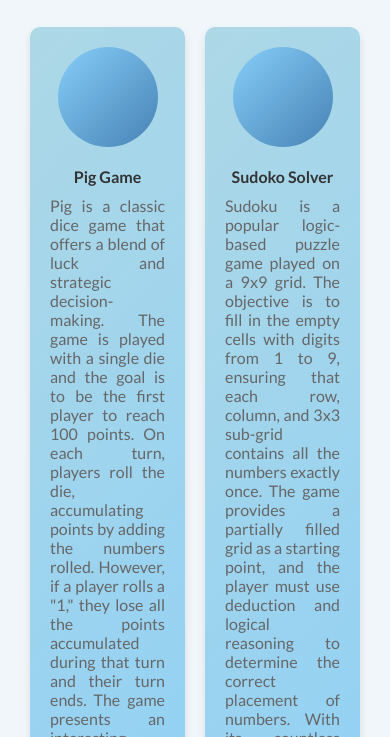
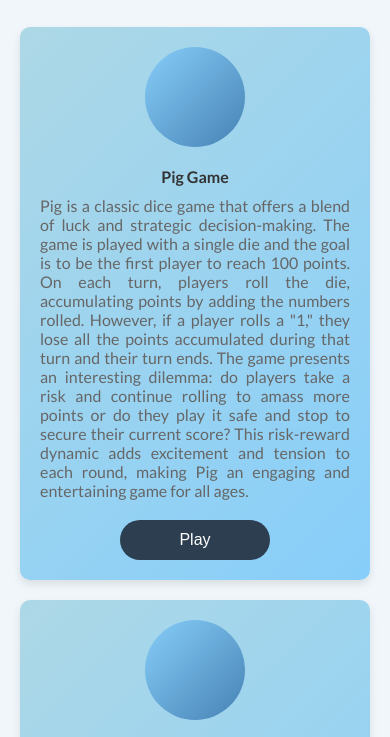
Before and after one commit to shivani-walunj/game-app, a plain HTML site: page index.html in a window 390 px wide. Shown: the part 97-834 px from the top of the page. Drawn offline with Linux system fonts and the light colour scheme.

Commit message:
modified css

```diff
--- a/style.css
+++ b/style.css
@@ -35,7 +35,6 @@ h1 {
   box-shadow: 0 4px 8px rgba(0, 0, 0, 0.1);
   overflow: hidden;
   transition: all 0.3s ease;
-
   width: calc(100% - 40px);
   max-width: 350px;
 }
@@ -85,14 +84,16 @@ button:hover {
   background-color: #1a2530;
 }
 
-@media (max-width: 768px) {
+@media only screen and (max-width: 600px) {
   .cont {
     display: flex;
-    flex-wrap: wrap;
+    flex-direction: column;
+    gap: 20px;
     justify-content: center;
+    align-items: center;
   }
+
   .card {
-    width: calc(50% - 20px);
-    max-width: 250px;
+    width: 100%;
   }
 }
```
